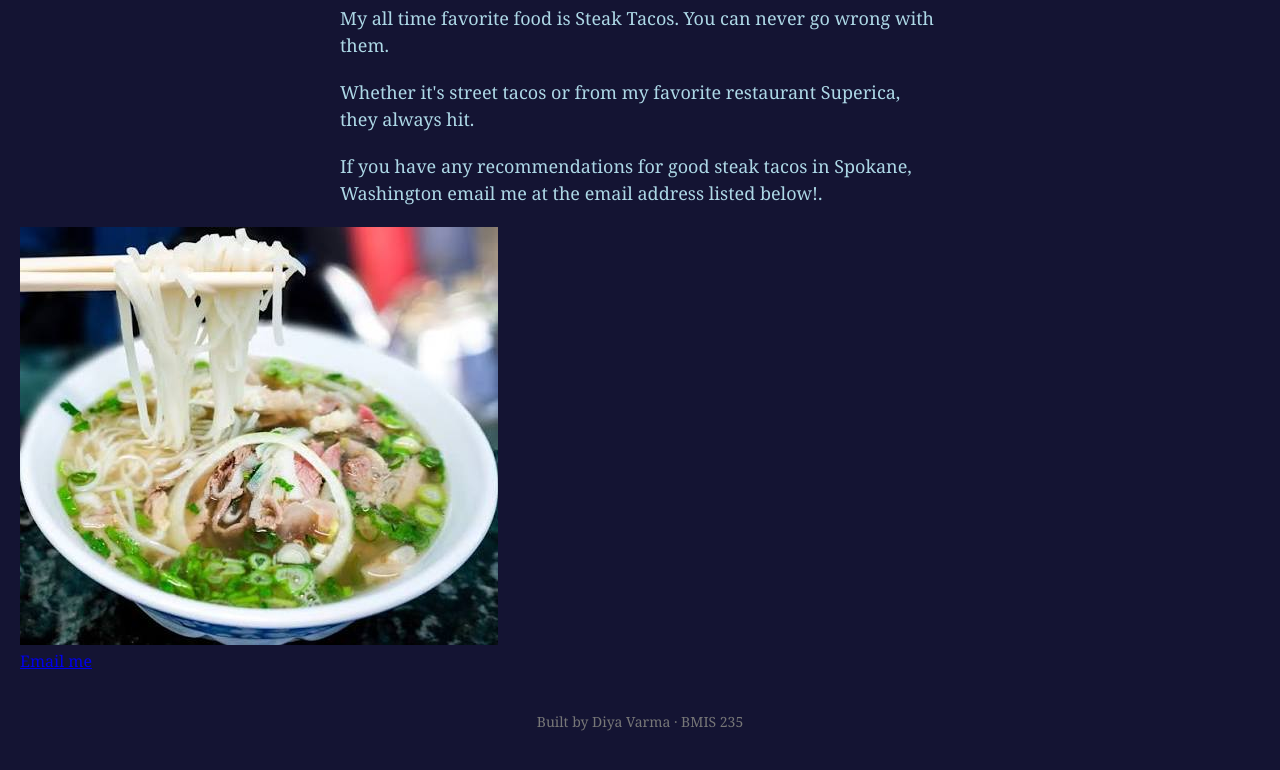
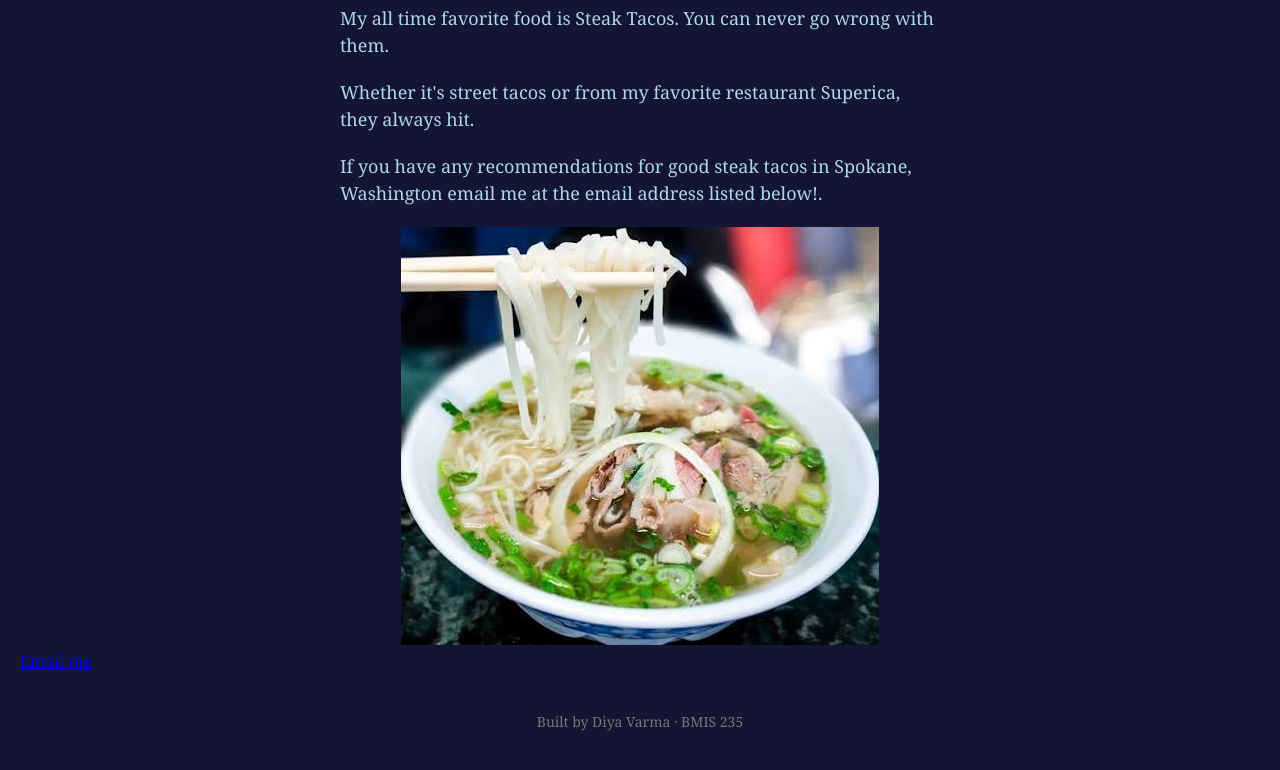
Before and after one commit to dvarma-1/bmis235-html-3, a plain HTML site: page overallfav.html in a window 1280 px wide. Shown: the part 190-960 px from the top of the page. Drawn offline with Linux system fonts and the light colour scheme.

Commit message:
Add styles for picture alignment and image sizing

```diff
--- a/styles.css
+++ b/styles.css
@@ -57,3 +57,11 @@ footer {
     color: #777777;
     margin-top: 40px;
 }
+.picture {
+  text-align: center;
+}
+
+.picture img {
+  max-width: 100%;
+  height: auto;
+}
```
